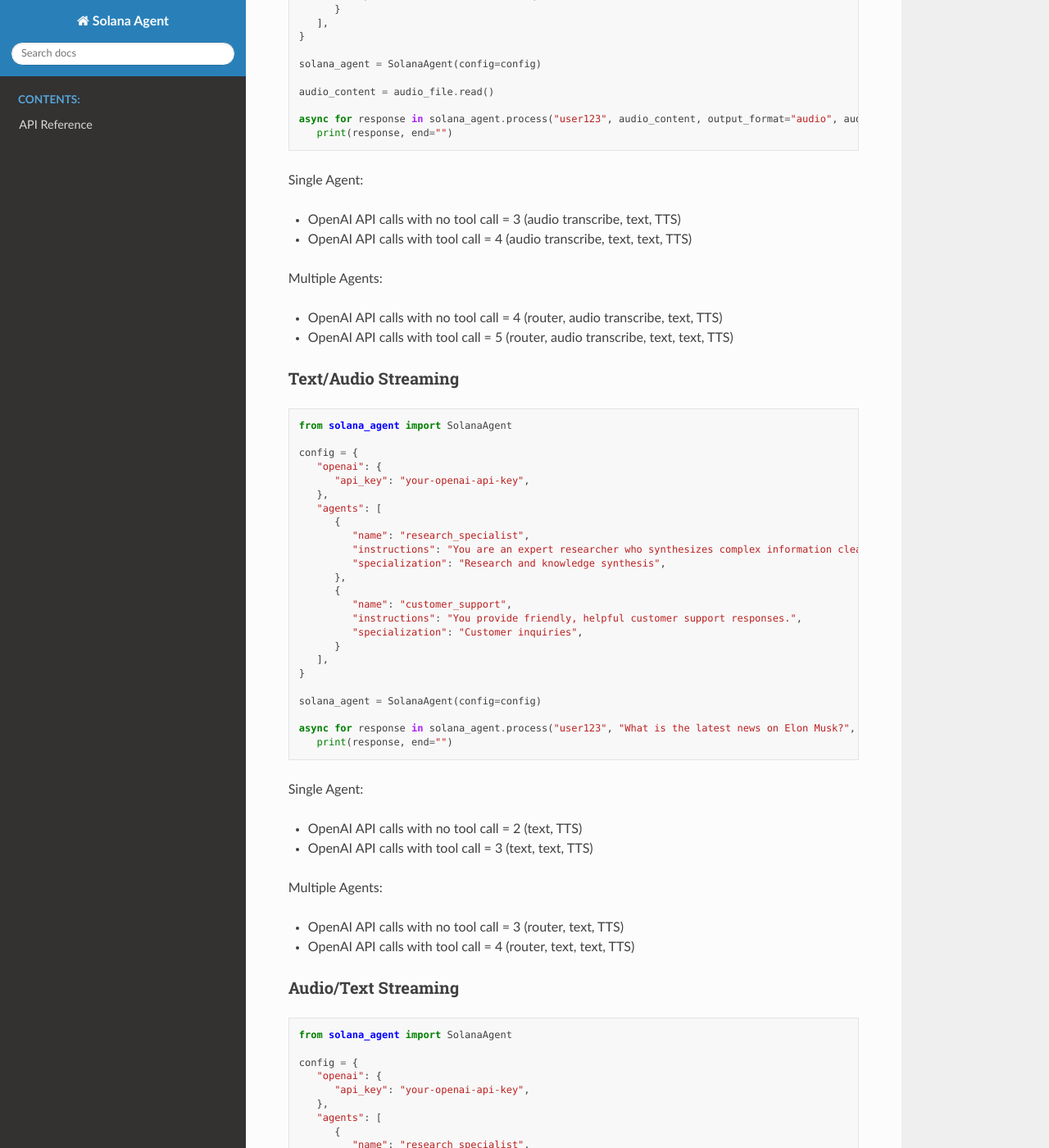
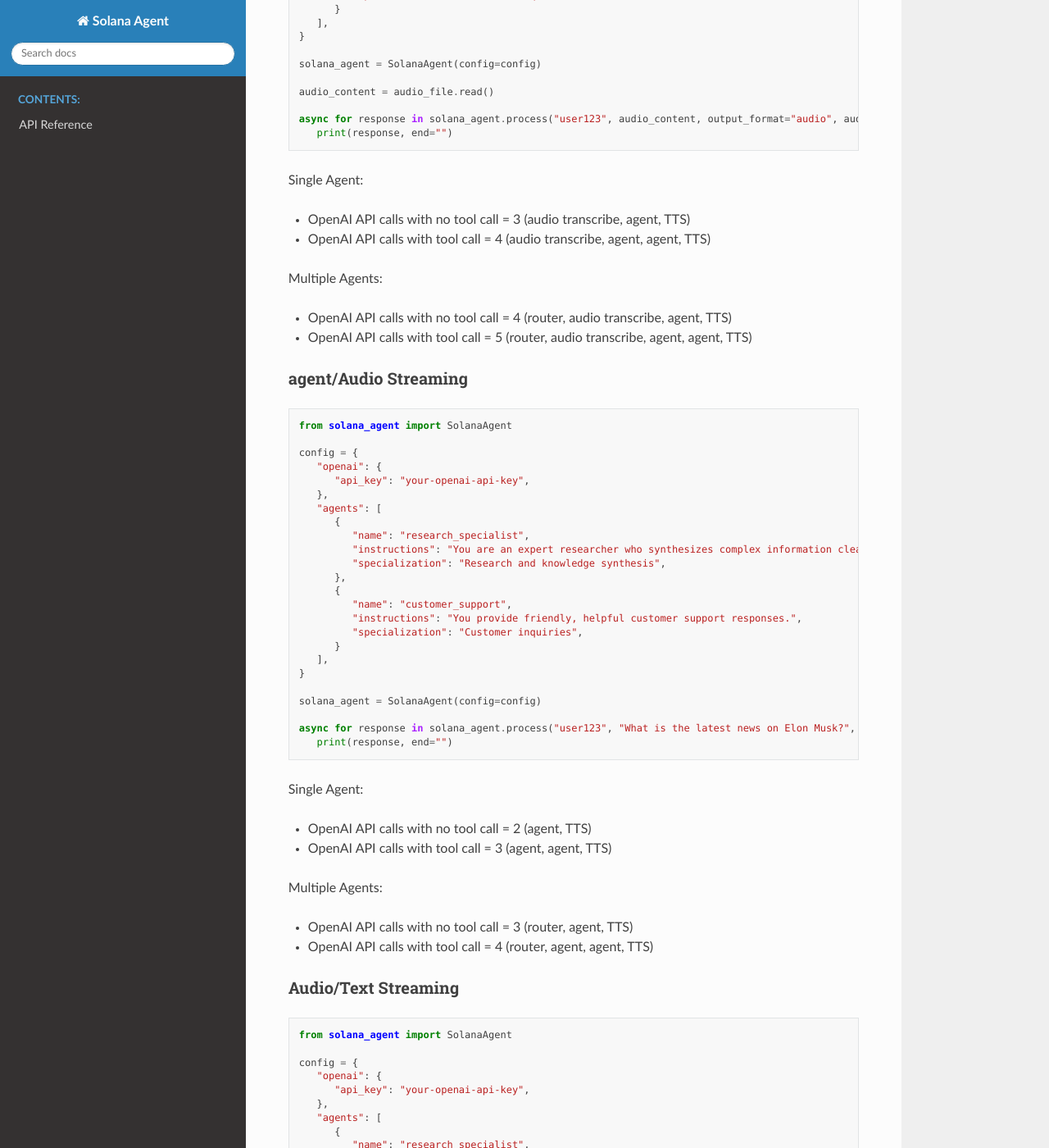
Before and after one commit to truemagic-coder/solana-agent, a Sphinx documentation site: the page built from docs/index.rst, in a window 1280 px wide and 1400 px high, scrolled down 2563 px. Shown: the whole window at 82% size. Built offline with Sphinx 7.4.7 and the Read the Docs theme 3.1.0, drawn with Linux system fonts in a browser that asks for light colours; some of the changed text lies outside the part shown.

```diff
--- a/docs/index.rst
+++ b/docs/index.rst
@@ -99,15 +99,15 @@ Text/Text Streaming
 
 Single Agent:
 
-* OpenAI API calls with no tool call = 1 (text)
+* OpenAI API calls with no tool call = 1 (agent)
 
-* OpenAI API calls with tool call = 2 (text, text)
+* OpenAI API calls with tool call = 2 (agent, agent)
 
 Multiple Agents:
 
-* OpenAI API calls with no tool call = 2 (router, text)
+* OpenAI API calls with no tool call = 2 (router, agent)
 
-* OpenAI API calls with tool call = 3 (router, text, text)
+* OpenAI API calls with tool call = 3 (router, agent, agent)
 
 Audio/Audio Streaming
 ~~~~~~~~~~~~~~~~~~~~~~~~~~~~~~~
@@ -143,18 +143,18 @@ Audio/Audio Streaming
 
 Single Agent:
 
-* OpenAI API calls with no tool call = 3 (audio transcribe, text, TTS)
+* OpenAI API calls with no tool call = 3 (audio transcribe, agent, TTS)
 
-* OpenAI API calls with tool call = 4 (audio transcribe, text, text, TTS)
+* OpenAI API calls with tool call = 4 (audio transcribe, agent, agent, TTS)
 
 Multiple Agents:
 
-* OpenAI API calls with no tool call = 4 (router, audio transcribe, text, TTS)
+* OpenAI API calls with no tool call = 4 (router, audio transcribe, agent, TTS)
 
-* OpenAI API calls with tool call = 5 (router, audio transcribe, text, text, TTS)
+* OpenAI API calls with tool call = 5 (router, audio transcribe, agent, agent, TTS)
 
 
-Text/Audio Streaming
+agent/Audio Streaming
 ~~~~~~~~~~~~~~~~~~~~~~~~~~~~~~~
 
 .. code-block:: python
@@ -186,15 +186,15 @@ Text/Audio Streaming
 
 Single Agent:
 
-* OpenAI API calls with no tool call = 2 (text, TTS)
+* OpenAI API calls with no tool call = 2 (agent, TTS)
 
-* OpenAI API calls with tool call = 3 (text, text, TTS)
+* OpenAI API calls with tool call = 3 (agent, agent, TTS)
 
 Multiple Agents:
 
-* OpenAI API calls with no tool call = 3 (router, text, TTS)
+* OpenAI API calls with no tool call = 3 (router, agent, TTS)
 
-* OpenAI API calls with tool call = 4 (router, text, text, TTS)
+* OpenAI API calls with tool call = 4 (router, agent, agent, TTS)
 
 Audio/Text Streaming
 ~~~~~~~~~~~~~~~~~~~~~~~~~~~~~~~
@@ -230,15 +230,15 @@ Audio/Text Streaming
 
 Single Agent:
 
-* OpenAI API calls with no tool call = 2 (audio transcribe, text)
+* OpenAI API calls with no tool call = 2 (audio transcribe, agent)
 
-* OpenAI API calls with tool call = 3 (audio transcribe, text, text)
+* OpenAI API calls with tool call = 3 (audio transcribe, agent, agent)
 
 Multiple Agents:
 
-* OpenAI API calls with no tool call = 3 (router, audio transcribe, text)
+* OpenAI API calls with no tool call = 3 (router, audio transcribe, agent)
 
-* OpenAI API calls with tool call = 4 (router, audio transcribe, text, text)
+* OpenAI API calls with tool call = 4 (router, audio transcribe, agent, agent)
 
 Business Alignment Config - Optional
 ~~~~~~~~~~~~~~~~~~~~~~~~~~~~~~~
```
Also changed, not shown: README.md (+16 -16 lines).
